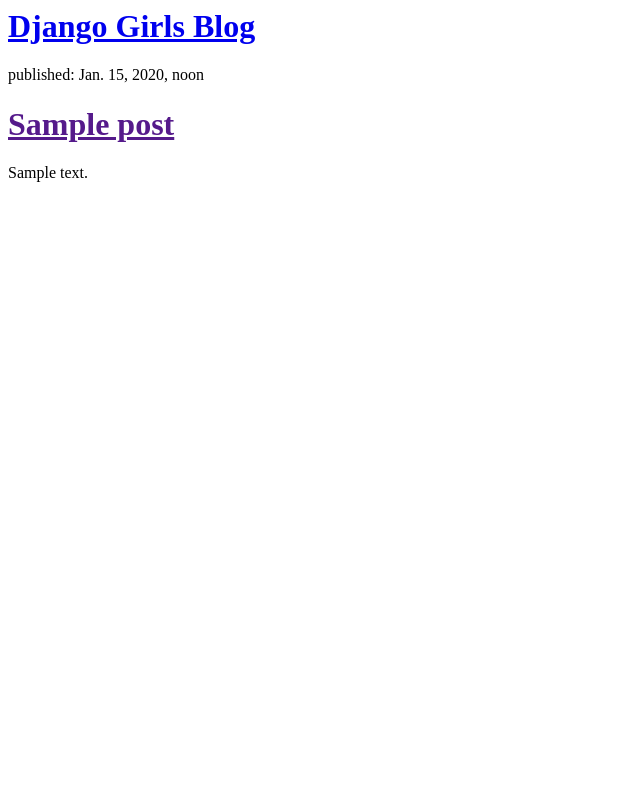
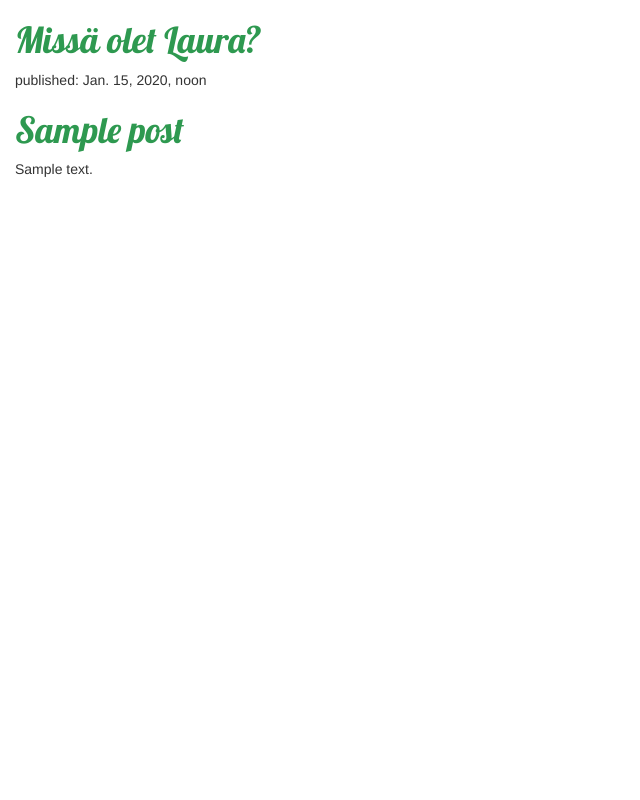
Before and after one commit to missaoletlaura/my-first-blog, a Django app: template blog/templates/blog/post_list.html in a window 1280 px wide. Shown: the whole page, without its empty margins (0-640 px from the left). Run offline with Django 3.2, Linux system fonts and the light colour scheme; the template is opened without the code that fills it: values that come from a table or form of the project are taken from there, others are empty; tables that the repository leaves empty hold one stand-in row (values such as "Sample post"); some libraries are stand-ins or nearby versions.

Commit message:
päivitin CSS

```diff
--- /dev/null
+++ b/blog/static/css/blog.css
@@ -0,0 +1,8 @@
+h1 a {
+    color: #2E9950;
+font-family: 'Lobster';}
+
+
+body {
+    padding-left: 15px;
+}
--- a/blog/templates/blog/post_list.html
+++ b/blog/templates/blog/post_list.html
@@ -1,11 +1,14 @@
-
+{% load staticfiles %}
 <html>
     <head>
-        <title>Django Girls blog</title>
+    	<link href="//fonts.googleapis.com/css?family=Lobster&subset=latin,latin-ext" rel="stylesheet" type="text/css">
+        <link rel="stylesheet" href="//maxcdn.bootstrapcdn.com/bootstrap/3.2.0/css/bootstrap.min.css">
+<link rel="stylesheet" href="//maxcdn.bootstrapcdn.com/bootstrap/3.2.0/css/bootstrap-theme.min.css">
+<link rel="stylesheet" href="{% static 'css/blog.css' %}">
     </head>
     <body>
       <div>
-    <h1><a href="/">Django Girls Blog</a></h1>
+    <h1><a href="/">Missä olet Laura?</a></h1>
 </div>
 
 {% for post in posts %}
```
